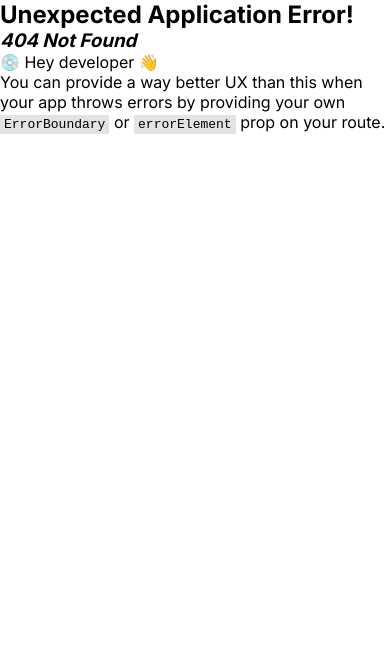
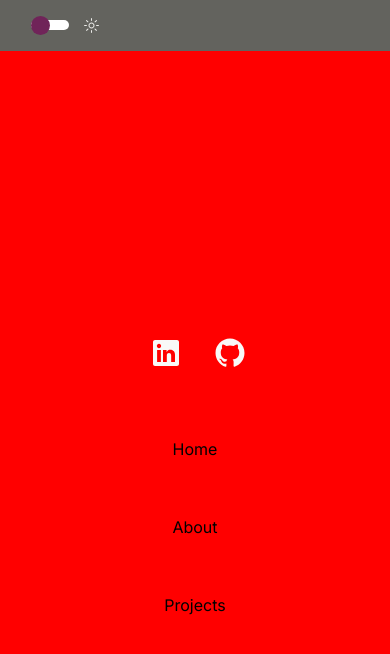
Before and after one commit to alejandrogonzalz/MyPortfolio, a React (Vite) app: page /projects in a window 390 px wide. Before the commit this address had no page. Shown: the top 654 px of the page. Built offline with nearby package versions, Linux system fonts and the light colour scheme.

Commit message:
navbar mobile added but not finished

```diff
--- a/src/about/space.tsx
+++ b/src/about/space.tsx
@@ -3,7 +3,7 @@ import * as THREE from "three";
 import classes from "./about.module.scss";
 import { Canvas, useLoader, useThree, useFrame } from "@react-three/fiber";
 // import { OrbitControls } from "@react-three/drei";
-import { useMemo, Suspense, useRef, useEffect } from "react";
+import { useMemo, Suspense, useRef } from "react";
 import particleImg from "./point.png";
 
 const Particles = () => {
@@ -57,9 +57,9 @@ const Particles = () => {
     }
   });
 
-  useEffect(() => {
-    console.log(starBoxRef.current);
-  }, []);
+  // useEffect(() => {
+  //   console.log(starBoxRef.current);
+  // }, []);
 
   return (
     <points ref={starBoxRef}>
@@ -90,66 +90,8 @@ export const Space = () => {
   return (
     <Canvas className={classes.space_canvas}>
       <Suspense fallback={null}>
-        {/* <OrbitControls enableZoom={false} /> */}
         <Particles />
       </Suspense>
     </Canvas>
   );
 };
-
-// const SpaceComponents = () => {
-//   return (
-//     <>
-//       <Particles />
-
-//       <ambientLight intensity={0.1} />
-//       <directionalLight color="red" position={[0, 0, 5]} />
-//       <mesh>
-//         <sphereGeometry args={[1.4, 1111, 1111]} />
-//         <meshStandardMaterial />
-//       </mesh>
-//       <OrbitControls enableZoom={false} />
-//     </>
-//   );
-// };
-
-// const starBox = new Three.BufferGeometry();
-
-// const vertices = {
-//   positions: [] as number[],
-//   accelerations: [] as number[],
-//   velocities: [] as number[],
-// };
-
-// for (let i = 0; i < 18000; i++) {
-//   vertices.positions.push(Math.random() * 600 - 300);
-
-//   if (i % 3 === 0) {
-//     vertices.accelerations.push(0);
-//     vertices.velocities.push(0.2);
-//   }
-
-//   starBox.setAttribute(
-//     "position",
-//     new THREE.BufferAttribute(new Float32Array(vertices.positions, 3))
-//   );
-
-//   stars = new THREE.Points(starBox, starMaterial);
-//   Scene.add(stars);
-// }
-
-// function animate () {
-//   let velocities, accelerations, positions;
-//   for (let i = 0; i< velocities.length; i++){
-//     velocities[i / 3 + i % 3] += accelerations[i];
-//     positions[i * 3 + 1]-+ velocities[i];
-
-//     if (positions[i*3 + 1] < -200) {
-//       positions[i*3 +1] = 400;
-//       velocities[i/3 + i %3] = 0;
-//     }
-//   }
-
-//   stars.rotation.y += 0.0002;
-//   starBox.setAttribute('position', new THREE.BufferAttribute(new Float32Array(positions,3)))
-// }
--- a/src/navbar/NavElements.tsx
+++ b/src/navbar/NavElements.tsx
@@ -1,6 +1,8 @@
 import classes from "./navbar.module.scss";
 import { LinkedInLogoIcon, GitHubLogoIcon } from "@radix-ui/react-icons";
 import { useNavigate } from "react-router-dom";
+
+import { clsx } from "clsx";
 
 interface NavElement {
   text: string;
@@ -45,15 +47,22 @@ export const FnElements = () => {
 
 const NavElement = ({ text, path }: NavElement) => {
   const navigate = useNavigate();
+
   const handleClick = () => {
-    if (text === "About" && typeof path === "undefined") {
-      window.scrollTo(0, 900);
-    } else if (text === "Home" && typeof path === "undefined") {
+    if (text === "About") {
+      navigate("/");
+
+      setTimeout(() => {
+        window.scrollTo(0, document.body.scrollHeight);
+      }, 0);
+    } else if (text === "Home") {
       window.scrollTo(0, 0);
+      navigate("/");
     } else if (typeof path === "string") {
       navigate(path);
     }
   };
+
   return (
     <div className={classes.nav_element} onClick={handleClick}>
       <button>{text}</button>
@@ -61,15 +70,19 @@ const NavElement = ({ text, path }: NavElement) => {
   );
 };
 
-export const NavElements = () => {
+interface NavElementsProps {
+  className?: string;
+}
+
+export const NavElements = ({ className }: NavElementsProps) => {
   const navElements = [
-    { text: "Home" },
-    { text: "About" },
-    { text: "Projects", path: "/" },
+    { text: "Home", path: "/" },
+    { text: "About", path: "/" },
+    { text: "Projects", path: "/projects" },
   ];
   return (
     <>
-      <div className={classes.nav_elements}>
+      <div className={clsx(classes.nav_elements, className)}>
         <FnElements />
         {navElements.map((item, index) => {
           return <NavElement key={index} text={item.text} path={item?.path} />;
--- a/src/navbar/Navbar.tsx
+++ b/src/navbar/Navbar.tsx
@@ -4,15 +4,37 @@ import classes from "./navbar.module.scss";
 import { NavElements } from "./NavElements";
 import { ThemeSwitch } from "./utilities/switchers";
 import { ThemeContext } from "../app/ThemeContext";
-import { useContext, useEffect } from "react";
+import { useContext, useState, useEffect } from "react";
 import clsx from "clsx";
 
 export const Navbar = () => {
   const themeContext = useContext(ThemeContext);
+  const [screenWidth, setScreenWidth] = useState(window.innerWidth);
 
   useEffect(() => {
-    console.log(themeContext?.theme);
-  }, [themeContext?.theme]);
+    const handleResize = () => {
+      setScreenWidth(window.innerWidth);
+    };
+
+    window.addEventListener("resize", handleResize);
+
+    return () => {
+      window.removeEventListener("resize", handleResize);
+    };
+  }, []);
+
+  let navElements, navElementsMobile;
+  if (screenWidth <= 760) {
+    navElements = null;
+    navElementsMobile = (
+      <div>
+        <NavElements className={classes.mobile} />
+      </div>
+    );
+  } else if (screenWidth > 760) {
+    navElements = <NavElements />;
+    navElementsMobile = null;
+  }
 
   return (
     <>
@@ -21,10 +43,14 @@ export const Navbar = () => {
           [classes.light]: themeContext?.theme === "light",
         })}
       >
-        <ThemeSwitch />
-        <NavElements />
+        <>
+          <ThemeSwitch />
+          {navElements}
+        </>
       </div>
+
       <main>
+        {navElementsMobile}
         <Outlet />
       </main>
     </>
--- a/src/navbar/navbar.module.scss
+++ b/src/navbar/navbar.module.scss
@@ -7,11 +7,17 @@
   min-height: 6vh;
   background-color: $secondary-dark;
   color: $secondary-light;
-  opacity: 0.9;
+  opacity: 1;
   z-index: 9999999999;
   display: flex;
   align-items: center;
   padding: 0 8vw;
+}
+
+.nav_trigger {
+  position: fixed;
+  top: 15px;
+  right: 15px;
 }
 
 .light {
@@ -24,14 +30,14 @@
   }
 }
 
-@mixin elements() {
+@mixin elements($flex-direction: row) {
   all: unset;
   user-select: none;
   display: flex;
+  flex-direction: $flex-direction;
   flex-wrap: wrap;
   width: 100%;
-  justify-content: right;
-  align-items: center;
+
   gap: 5%;
   li {
     list-style: none;
@@ -39,7 +45,7 @@
 }
 
 .nav_elements {
-  @include elements();
+  @include elements(column);
   gap: 5%;
   button {
     all: unset;
@@ -49,6 +55,15 @@
     padding: 8px 14px;
     border-radius: 4px;
   }
+  z-index: 999999999999999999999999999999999999;
+}
+.mobile {
+  position: fixed;
+  top: 6vh;
+  height: 100vh;
+  justify-content: center;
+  align-items: center;
+  background-color: red !important;
 }
 
 .nav_element {
@@ -86,3 +101,32 @@
     box-shadow: 0 0 0 1px $pink-900;
   }
 }
+
+/// ***************************
+/// BREAKPOINTS
+/// ***************************
+@media screen and (min-width: $breakpoint-tablet) {
+  .nav_trigger {
+    display: none;
+  }
+  .navbar {
+    top: 0;
+    width: 100vw;
+    max-height: 6vh;
+    opacity: 0.9;
+  }
+  .nav_elements {
+    @include elements();
+    justify-content: right;
+    align-items: center;
+    gap: 5%;
+    button {
+      all: unset;
+    }
+    div {
+      font-family: $font-inter, $font-fira-code, $font-roboto;
+      padding: 8px 14px;
+      border-radius: 4px;
+    }
+  }
+}
--- /dev/null
+++ b/src/projects/Projects.tsx
@@ -0,0 +1,3 @@
+export const Projects = () => {
+  return <div>Hola mundo</div>;
+};
--- a/src/router.tsx
+++ b/src/router.tsx
@@ -5,14 +5,16 @@ import {
   RouterProvider,
 } from "react-router-dom";
 
-// import { Sidebar } from "./sidebar/Sidebar";
 import { App } from "./App";
 import { Navbar } from "./navbar/Navbar";
+import { Projects } from "./projects/Projects";
+
 export function Router() {
   const router = createBrowserRouter(
     createRoutesFromElements(
       <Route path="/" element={<Navbar />}>
         <Route index element={<App />} />
+        <Route element={<Projects />} path="/projects" />
       </Route>
     )
   );
```
